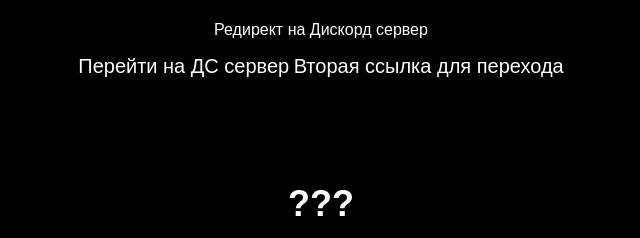
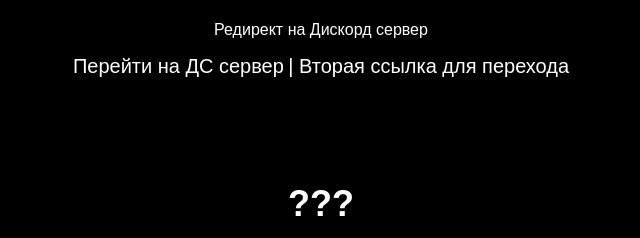
Before and after one commit to catskippy/kuzya.tk, a plain HTML site: page index.html in a window 1280 px wide. Shown: the part 344-582 px from the top of the page, 319-959 px from the left. Drawn offline with Linux system fonts and the light colour scheme.

Commit message:
release 1.3.1
minor fix

```diff
--- a/index.html
+++ b/index.html
@@ -15,7 +15,7 @@
         <h1>discord.kuzya.tk</h1>
         <p>Редирект на Дискорд сервер</p>
         <a href="https://discord.kuzya.tk">Перейти на ДС сервер</a>
-        <a href="https://ds.kuzya.tk">Вторая ссылка для перехода</a>
+        <a href="https://ds.kuzya.tk">| Вторая ссылка для перехода</a>
     </div>
     <div class="container">
         <h1>???</h1>
```
